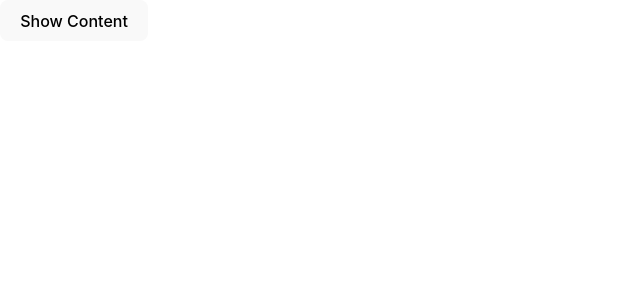
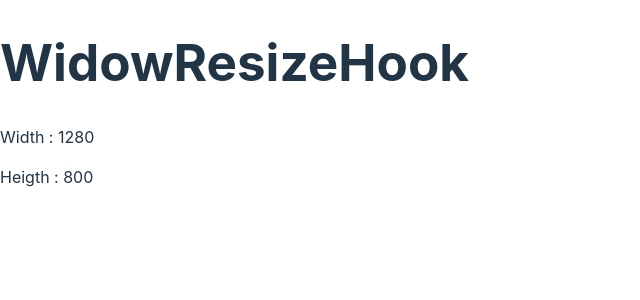
Before and after one commit to BahaaAhmed1990/25-React-Projects, a React (Vite) app: page / in a window 1280 px wide. Shown: the top 300 px of the page, without its empty margins (0-640 px from the left). Built offline with nearby package versions, Linux system fonts and the light colour scheme.

Commit message:
use window resize hook

```diff
--- a/src/App.jsx
+++ b/src/App.jsx
@@ -14,6 +14,7 @@ import SearchAutocomplete from "./components/Search-Autocomplete";
 import TabsParent from "./components/Tabs";
 import TicTacToe from "./components/Tic-Tac-Toe";
 import UseOutsideClickHookExample from "./components/Use-Outside-Click-Hook";
+import WindowResizeHook from "./components/Use-Window-Resize-Hook";
 import UseFetchHookExample from "./components/UseFetchHook";
 import LightDarkTheme from "./components/ligth-dark-mode";
 import QRCodeGenerator from "./components/qr-code-generator";
@@ -81,7 +82,10 @@ function App() {
       {/* <UseFetchHookExample /> */}
 
       {/* use outside click custom hook */}
-      <UseOutsideClickHookExample />
+      {/* <UseOutsideClickHookExample /> */}
+
+      {/* use window resize hook */}
+      <WindowResizeHook />
     </>
   );
 }
--- /dev/null
+++ b/src/components/Use-Window-Resize-Hook/index.jsx
@@ -0,0 +1,16 @@
+import React from "react";
+import useWindowResizeHook from "./useWindowResizeHook";
+
+function WindowResizeHook() {
+  const windowDimensions = useWindowResizeHook();
+  const { width, height } = windowDimensions;
+  return (
+    <div>
+      <h1>WidowResizeHook</h1>
+      <p>Width : {width}</p>
+      <p>Heigth : {height}</p>
+    </div>
+  );
+}
+
+export default WindowResizeHook;
--- /dev/null
+++ b/src/components/Use-Window-Resize-Hook/useWindowResizeHook.jsx
@@ -0,0 +1,24 @@
+import { useLayoutEffect, useState } from "react";
+
+export default function useWindowResizeHook() {
+  const [windowDimensions, setWindowDimensions] = useState({
+    width: 0,
+    height: 0,
+  });
+
+  function handleResize() {
+    setWindowDimensions({
+      width: window.innerWidth,
+      height: window.innerHeight,
+    });
+  }
+  useLayoutEffect(() => {
+    handleResize();
+    window.addEventListener("resize", handleResize);
+
+    return () => {
+      window.removeEventListener("resize", handleResize);
+    };
+  }, []);
+  return windowDimensions;
+}
```
